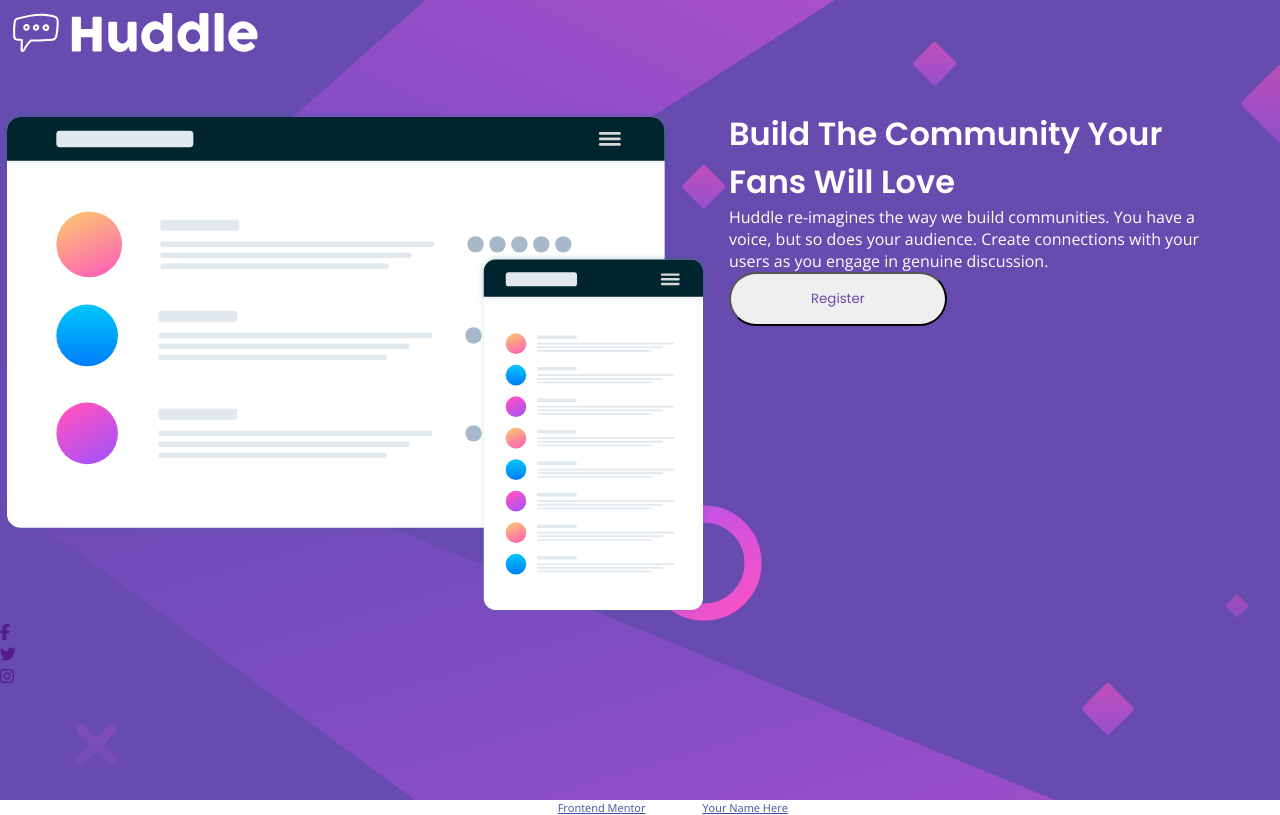
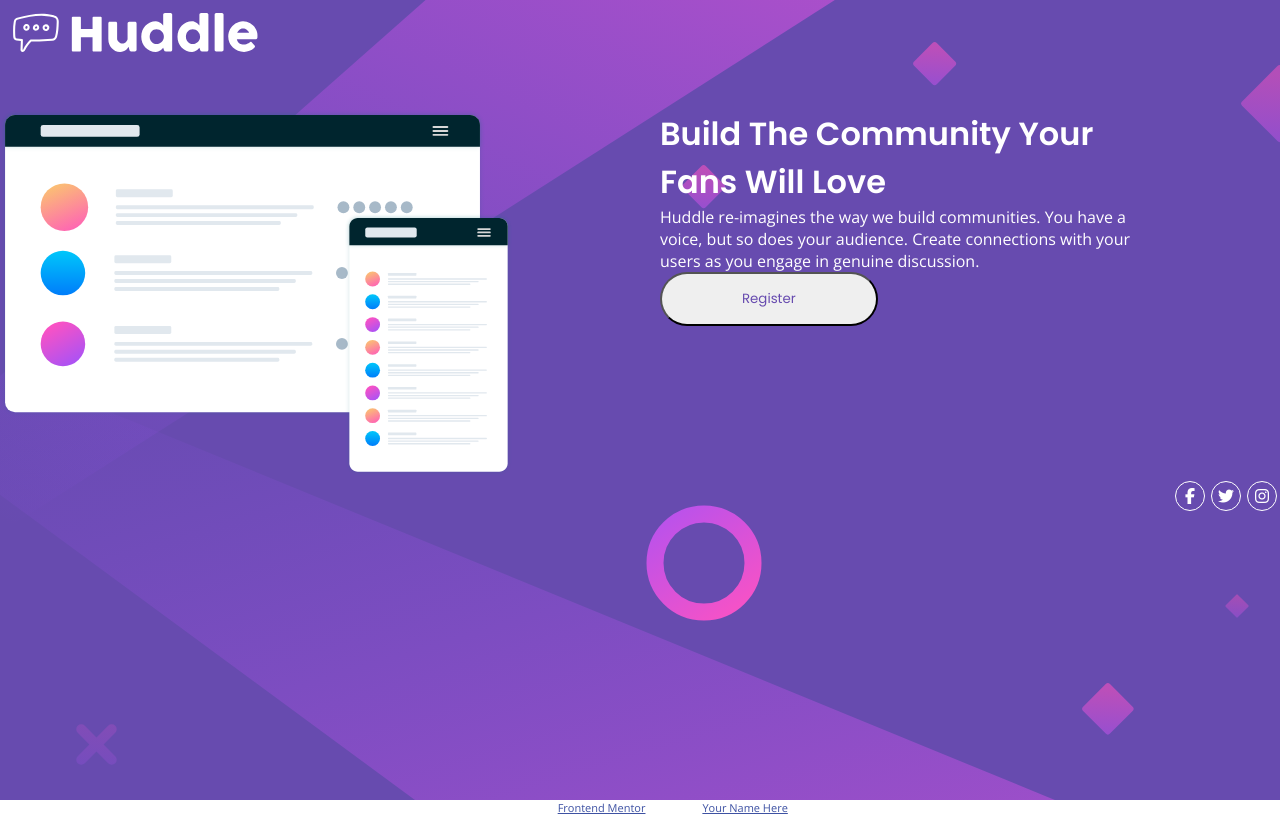
Before and after one commit to osmarajr/quest-devquest-huddle-landing-page, a plain HTML site: page index.html in a window 1280 px wide. Drawn offline with nearby package versions, Linux system fonts and the light colour scheme.

Commit message:
corrigido todas as fontes, cores e font-awesome

```diff
--- a/styles/style.css
+++ b/styles/style.css
@@ -23,8 +23,11 @@ h1{
 .main{
     display: flex;
 }
+.main .imagem{
+    width: 50%;
+}
 .main .imagem img{
-    width: 100%;
+    width: 80%;
 }
 
 .conteudo{
@@ -41,7 +44,21 @@ h1{
 }
 
 /* footer */
-.footer{
+.footer .redes-sociais ul{
     display: flex;
-    color : var(--bg-redes-sociais);
+    flex-direction: row;
+    justify-content: flex-end;
 }
+.footer li{
+    width: 30px;
+    height: 30px;
+    border: 1px solid;
+    border-radius: 50%;
+    display: flex;
+    justify-content: center;
+    align-items: center;
+    margin-inline: 3px;
+}
+.footer a{
+    color: var(--color-principal);
+}
```
